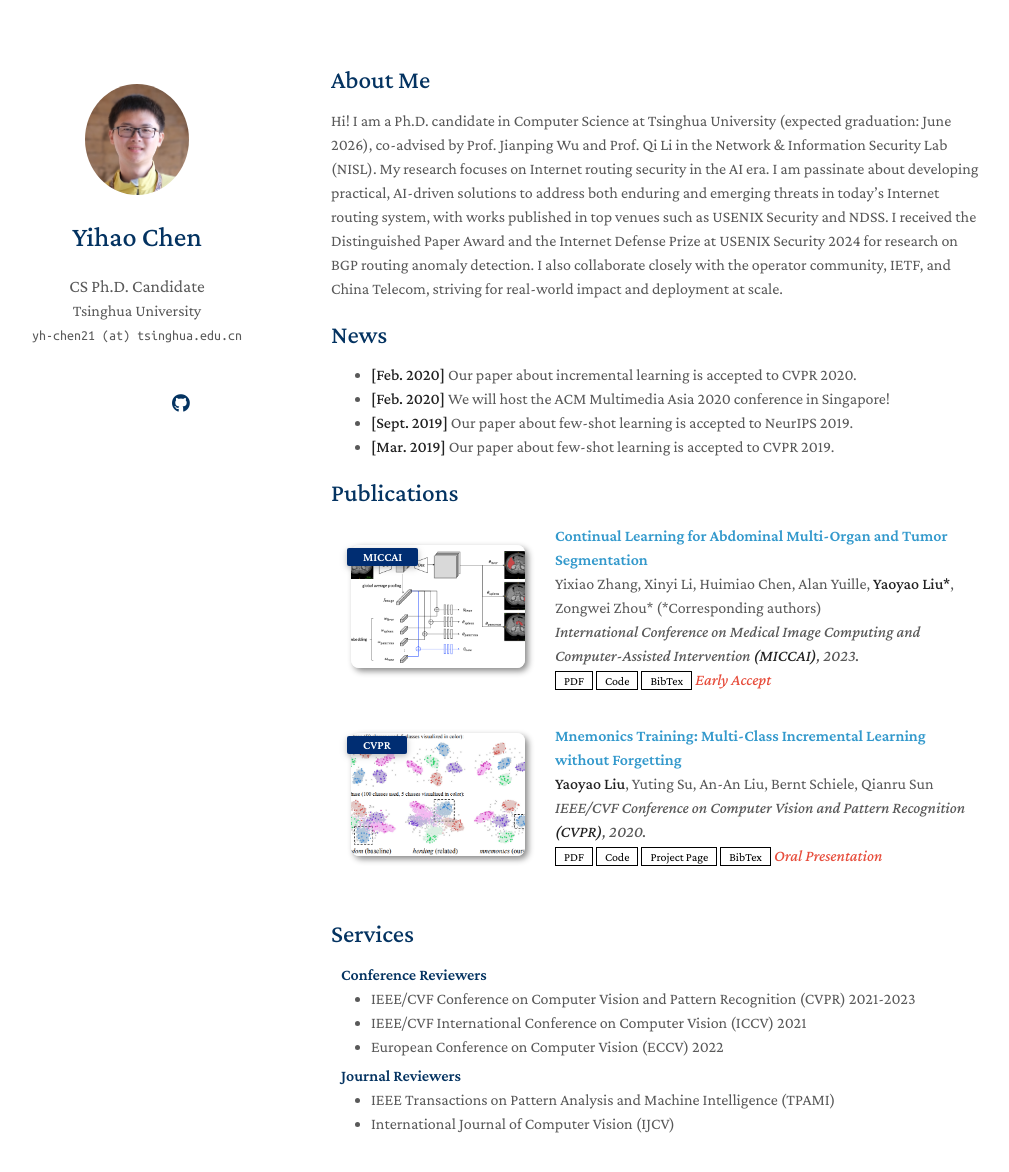
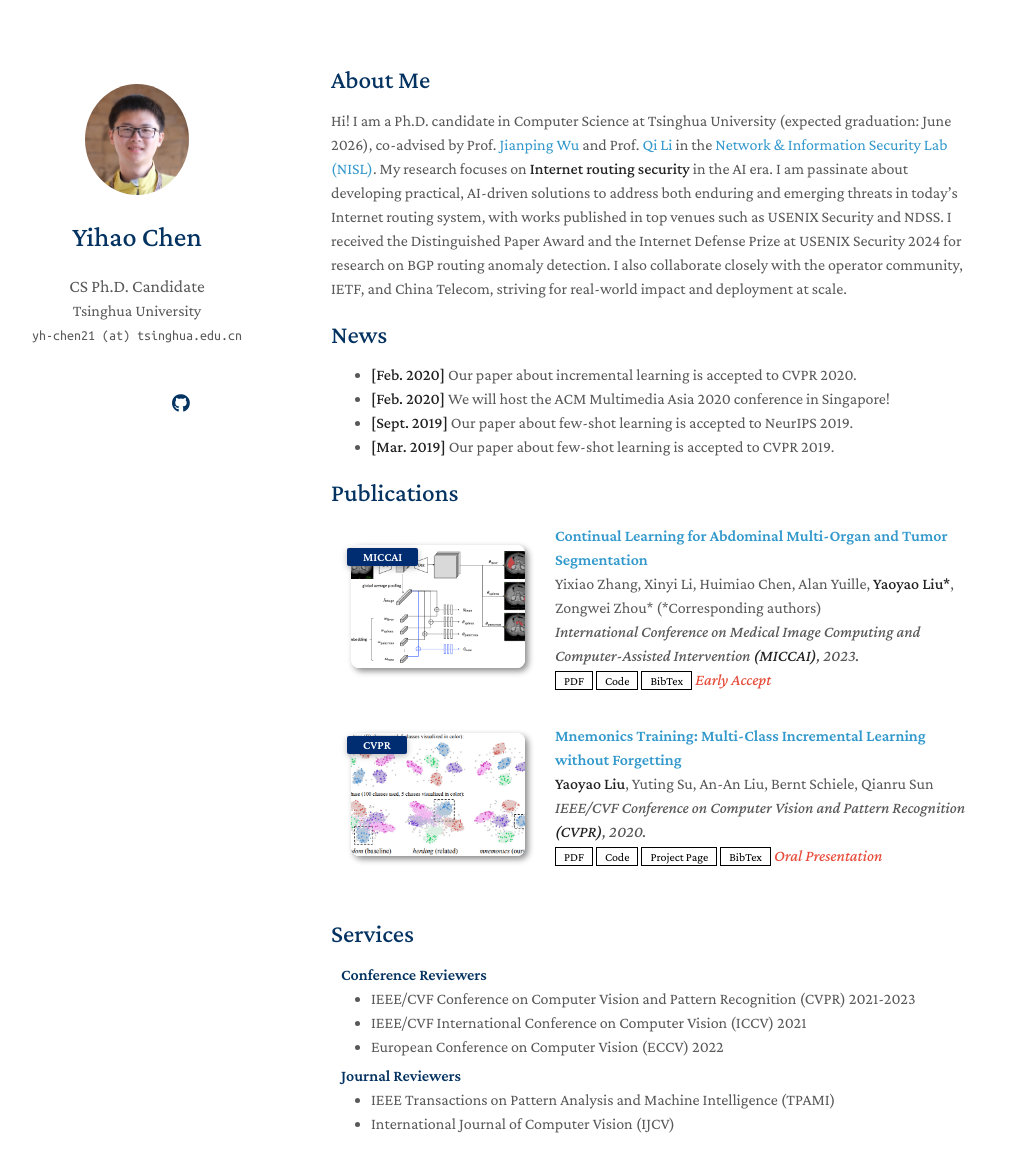
Before and after one commit to PorcupineAndrew/homepage, a Jekyll site: the page built from index.md, in a window 1280 px wide and 1230 px high. Shown: the top 1172 px of the window, without its empty margins (139-1148 px from the left). Built offline with Jekyll 4.4.1, drawn with Linux system fonts in a browser that asks for light colours; a style sheet for code colours, icons or effects is not loaded; our own code applies the rules of GitHub Pages for plain Markdown files; some of the changed lines change nothing that is shown.

Commit message:
update about me

```diff
--- a/index.md
+++ b/index.md
@@ -4,7 +4,7 @@
 
 ## About Me
 
-Hi! I am a Ph.D. candidate in Computer Science at Tsinghua University (expected graduation: June 2026), co-advised by Prof. Jianping Wu and Prof. Qi Li in the Network & Information Security Lab (NISL). My research focuses on Internet routing security in the AI era. I am passinate about developing practical, AI-driven solutions to address both enduring and emerging threats in today's Internet routing system, with works published in top venues such as USENIX Security and NDSS. I received the Distinguished Paper Award and the Internet Defense Prize at USENIX Security 2024 for research on BGP routing anomaly detection. I also collaborate closely with the operator community, IETF, and China Telecom, striving for real-world impact and deployment at scale.
+Hi! I am a Ph.D. candidate in Computer Science at Tsinghua University (expected graduation: June 2026), co-advised by Prof. [Jianping Wu](https://www.internethalloffame.org/inductee/jianping-wu/) and Prof. [Qi Li](https://sites.google.com/site/qili2012/) in the [Network & Information Security Lab (NISL)](https://netsec.ccert.edu.cn/en/). My research focuses on **Internet routing security** in the AI era. I am passinate about developing practical, AI-driven solutions to address both enduring and emerging threats in today's Internet routing system, with works published in top venues such as USENIX Security and NDSS. I received the Distinguished Paper Award and the Internet Defense Prize at USENIX Security 2024 for research on BGP routing anomaly detection. I also collaborate closely with the operator community, IETF, and China Telecom, striving for real-world impact and deployment at scale.
 
 ## News
 
```
